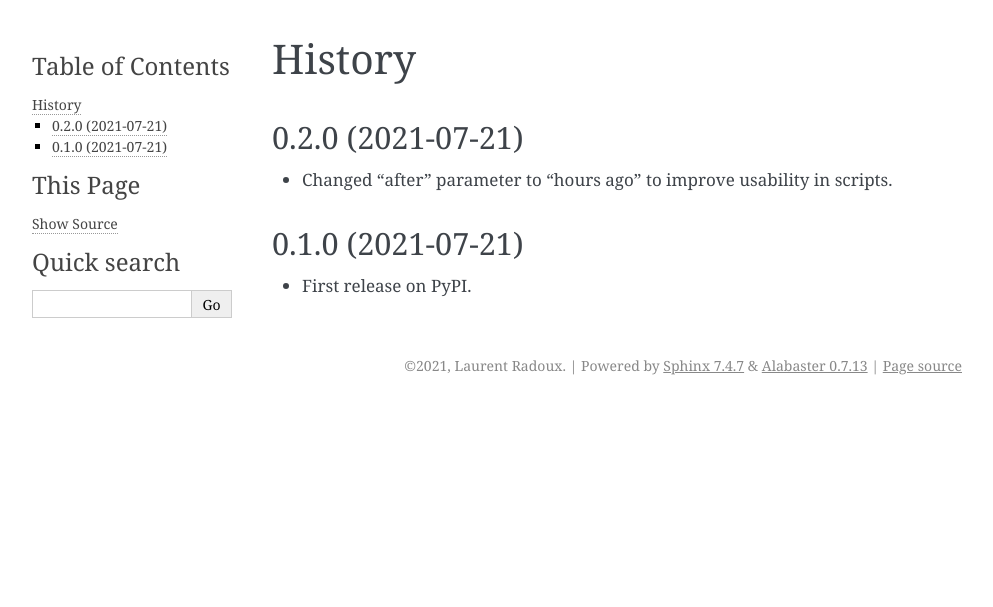
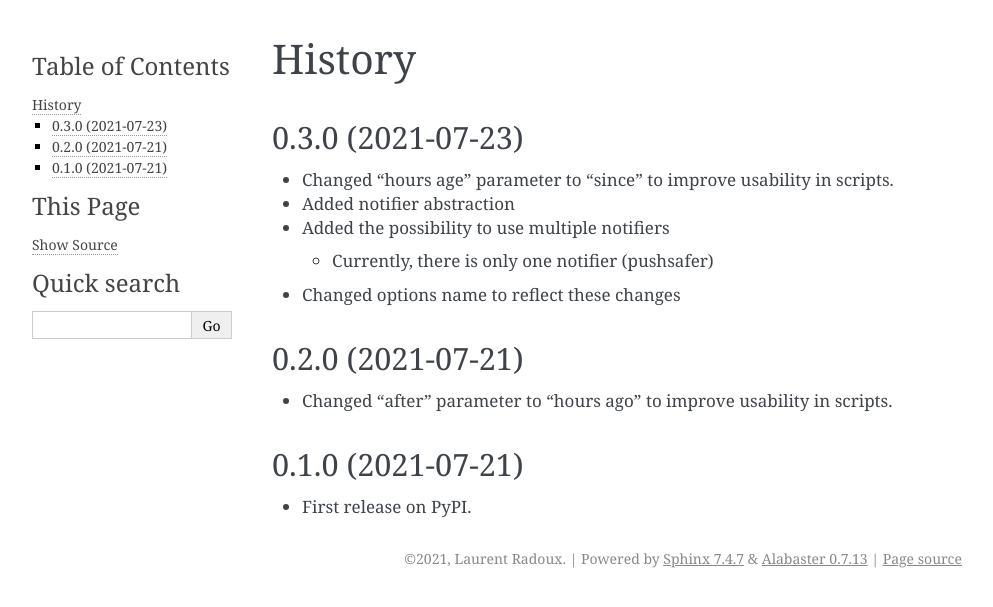
Before and after one commit to laurent-radoux/wanikani_notifier, a Sphinx documentation site: the page built from docs/history.rst, in a window 1280 px wide. Shown: the top 607 px of the page, without its empty margins (148-1141 px from the left). Built offline with Sphinx 7.4.7, drawn with Linux system fonts in a browser that asks for light colours; pages that are not in the unit, such as notebooks, are missing from menus.

Commit message:
Bump version: 0.2.0 → 0.3.0

```diff
--- a/HISTORY.rst
+++ b/HISTORY.rst
@@ -1,6 +1,17 @@
 =======
 History
 =======
+
+0.3.0 (2021-07-23)
+------------------
+
+* Changed "hours age" parameter to "since" to improve usability in scripts.
+* Added notifier abstraction
+* Added the possibility to use multiple notifiers
+
+  * Currently, there is only one notifier (pushsafer)
+
+* Changed options name to reflect these changes
 
 0.2.0 (2021-07-21)
 ------------------
--- a/setup.cfg
+++ b/setup.cfg
@@ -1,5 +1,5 @@
 [bumpversion]
-current_version = 0.2.0
+current_version = 0.3.0
 commit = True
 tag = True
 
--- a/setup.py
+++ b/setup.py
@@ -41,7 +41,7 @@ setup(
     author_email='radoux.laurent@gmail.com',
     python_requires='>=3.6',
     classifiers=[
-        'Development Status :: 2 - Pre-Alpha',
+        'Development Status :: 3 - Alpha',
         'Intended Audience :: Developers',
         'License :: OSI Approved :: MIT License',
         'Natural Language :: English',
@@ -66,6 +66,6 @@ setup(
     test_suite='tests',
     tests_require=test_requirements,
     url='https://github.com/laurent-radoux/wanikani_notifier',
-    version='0.2.0',
+    version='0.3.0',
     zip_safe=False,
 )
--- a/wanikani_notifier/__init__.py
+++ b/wanikani_notifier/__init__.py
@@ -2,4 +2,4 @@
 
 __author__ = """Laurent Radoux"""
 __email__ = 'radoux.laurent@gmail.com'
-__version__ = '0.2.0'
+__version__ = '0.3.0'
```
Also changed, not shown: README.rst (+8 -3 lines), docs/usage.rst (+14 -1 lines).
